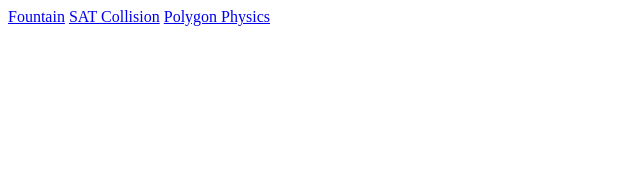
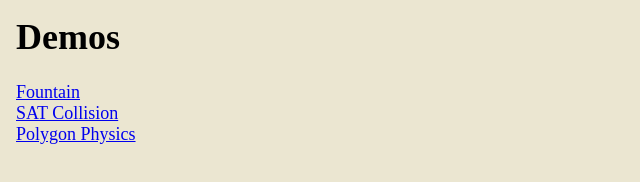
Before and after one commit to KodyJKing/quartz, a website: page src/demos/index.html in a window 1280 px wide. Shown: the whole page, without its empty margins (0-640 px from the left). Drawn offline with Linux system fonts and the light colour scheme.

Commit message:
changed build script

```diff
--- a/src/demos/index.html
+++ b/src/demos/index.html
@@ -1,3 +1,16 @@
-<a href="./fountain.html">Fountain</a>
-<a href="./SAT.html">SAT Collision</a>
-<a href="./polygonPhysics.html">Polygon Physics</a>
+<head>
+    <style>
+        body {
+            background-color: #ebe6d1;
+            margin: 16px;
+            font-size: large;
+        }
+    </style>
+</head>
+
+<body>
+    <h1>Demos</h1>
+    <a href="./fountain.html">Fountain</a> <br>
+    <a href="./SAT.html">SAT Collision</a> <br>
+    <a href="./polygonPhysics.html">Polygon Physics</a> <br>
+</body>
```
Also changed, not shown: package.json (+6 -4 lines), 2 other files.
